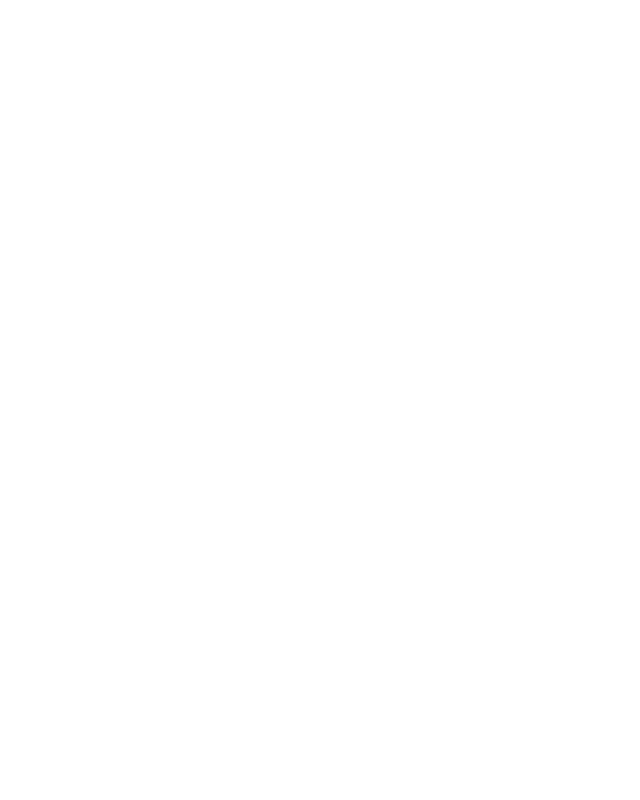
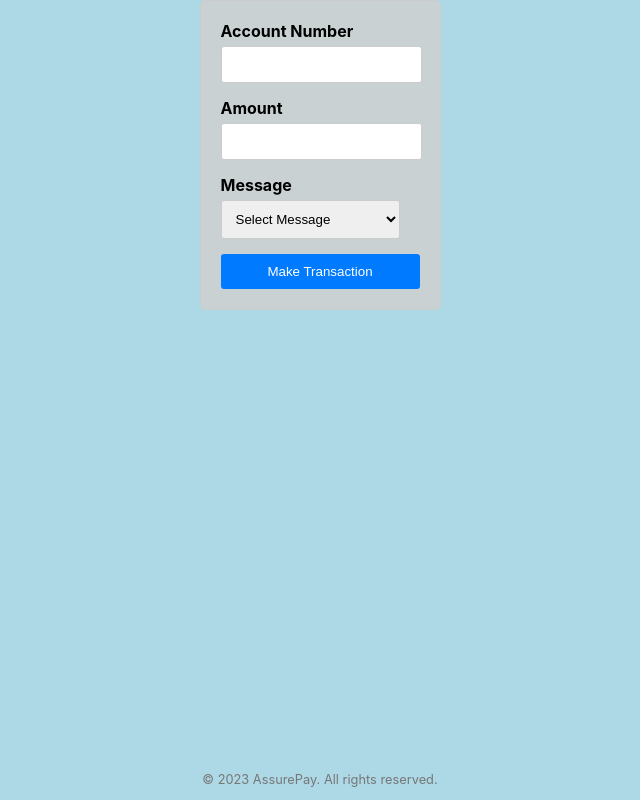
Before and after one commit to shani34/AssurePay, a React (Create React App) app in the folder frontend/assure-pay/: page /transaction in a window 1280 px wide. Before the commit this address had no page. Shown: the whole page, without its empty margins (320-960 px from the left). Built offline with nearby package versions, Linux system fonts and the light colour scheme.

Commit message:
added transaction frontend api

```diff
--- a/frontend/assure-pay/src/App.js
+++ b/frontend/assure-pay/src/App.js
@@ -1,9 +1,10 @@
 import React from 'react';
 import SignIn from './components/SignIn';
-import { IsAuthenticated } from './components/SignIn';
+// import { IsAuthenticated } from './components/SignIn';
 import Welcome from './components/welcome';
 import About from './components/about'
 import CreateAccountForm from './components/Accounts';
+import Transaction from './components/transaction';
 import { BrowserRouter as Router, Route, Routes,Navigate } from 'react-router-dom';
 // Import other components here
 
@@ -16,6 +17,7 @@
         <Route path="/welcome" element={true? <Welcome />:<Navigate to="/"/>} />
         <Route path="/about" element={true? <About />:<Navigate to="/"/>} />
         <Route path="/createAccount" element={true?<CreateAccountForm />:<Navigate to="/"/>} />
+        <Route path='/transaction'element={<Transaction/>}/>
       </Routes>
     </Router>
   );
--- /dev/null
+++ b/frontend/assure-pay/src/components/transaction.js
@@ -0,0 +1,84 @@
+
+import React, { useState } from "react";
+import CreateForm from'./account.module.css'
+import styles from './welcome.module.css';
+import axios from "../api/axios";
+
+
+const Transaction=()=>{
+
+    const[accountNumber, setAccountNumber]=useState('');;
+    const[amount, setAmount]=useState('');;
+    const[message, setMessage]=useState('');
+    const messages=["withdraw","credit"];
+    const handleSubmit=(e)=>{
+        e.preventDefault();
+            try{
+            const data=JSON.stringify({
+                accountNumber: parseInt(accountNumber),
+                amount: parseFloat(amount),
+                message: message
+            })
+            const response=axios.post("/api/transaction",data,{
+                withCredentials:true
+            })
+
+            console.log((response).data)
+            //removing the value
+            // setAccountNumber('');
+            // setAmount('');
+            // setMessage('');
+        }catch(error){
+
+            console.log(error)
+        }
+    };
+
+    return(
+        <div className={CreateForm.BackGround}>
+             <div className={CreateForm.createAccountForm}>
+                <form onSubmit={handleSubmit}>
+                <div>
+                <label> Account Number</label>
+                <input
+                  type="number"
+                  value={accountNumber}
+                  onChange={(e)=>setAccountNumber(e.target.value)}
+                />
+                </div>
+                <div>
+                    <label>Amount</label>
+                    <input
+                    type="number"
+                    value={amount}
+                    onChange={(e)=>setAmount(e.target.value)}
+                    />
+                </div>
+                <div>
+                    <label>Message</label>
+                   <select
+                    type="text"
+                    value={message}
+                    onChange={(e)=>setMessage(e.target.value)}
+                    >
+                     <option>Select Message</option>{
+                        messages.map((name, index)=>
+                        <option key={index} value={name}>
+                            {name}
+                        </option>
+                        )
+                     }
+                    </select>
+                 </div>
+                 <button type="submit" >Make Transaction</button>
+                </form>
+             </div>
+        <footer className={styles.footer}>
+          <p>&copy; 2023 AssurePay. All rights reserved.</p>
+        </footer>
+        </div>
+
+    );
+};
+
+export default Transaction;
--- a/frontend/assure-pay/src/components/welcome.js
+++ b/frontend/assure-pay/src/components/welcome.js
@@ -59,7 +59,7 @@
            <a href='/createAccount'>
           <button className={styles.actionButton} >Create New Account</button>
           </a>
-          <a href='/transactionHistory'>
+          <a href='/transaction'>
           <button className={styles.actionButton}>Transaction History</button>
           </a>
           <a href='/updateDetails'>
```
